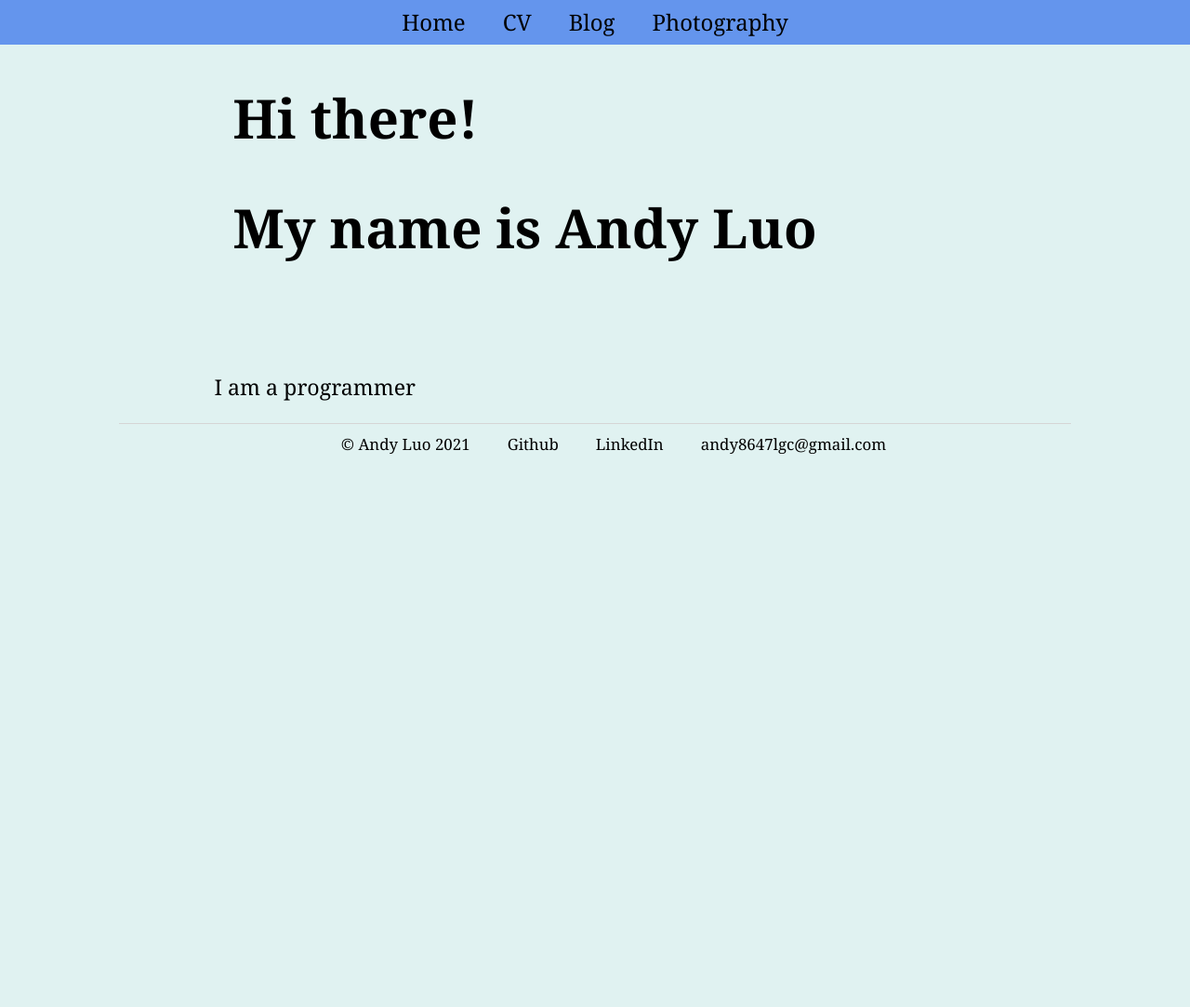
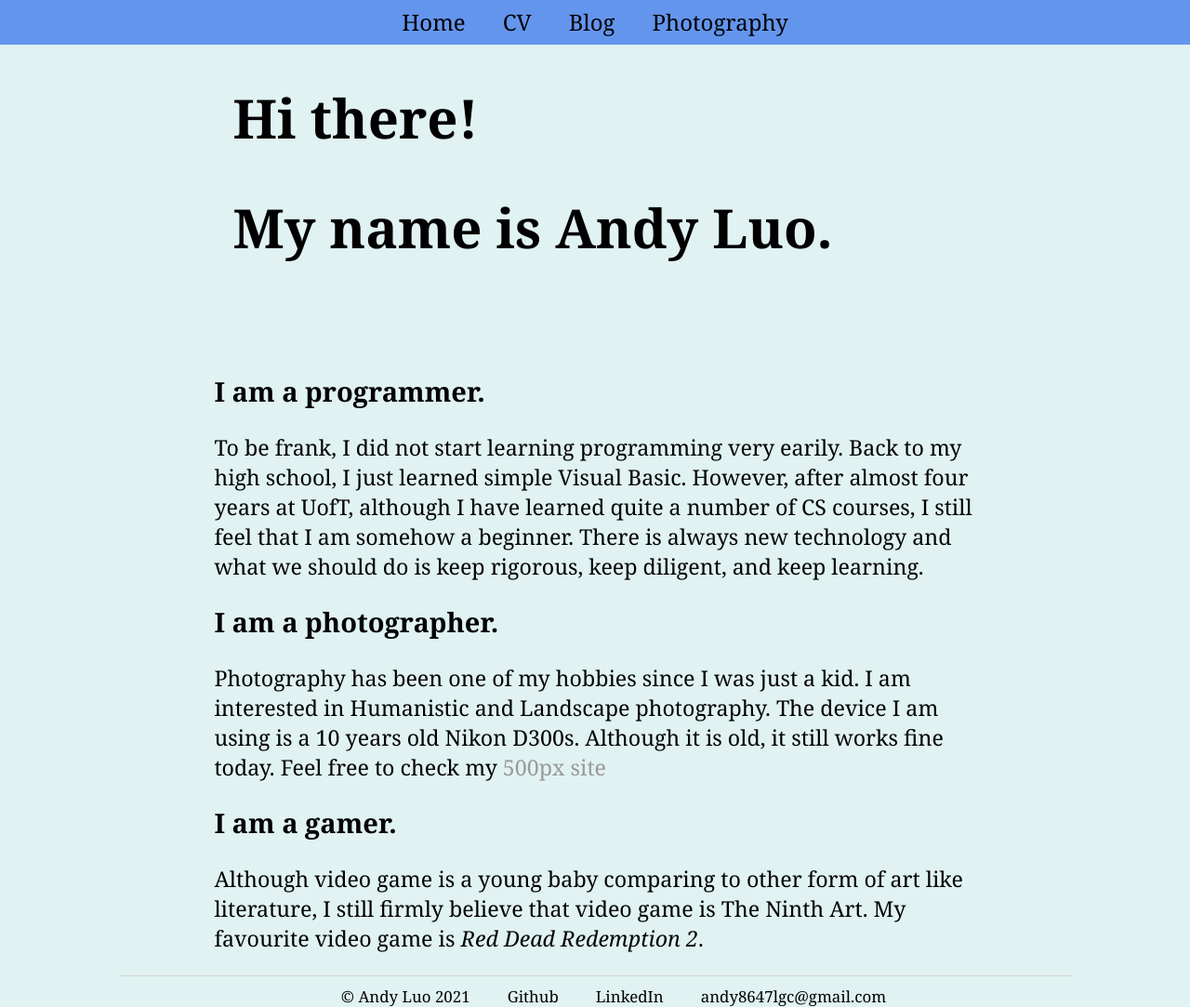
Before and after one commit to Andy8647/Andy8647.github.io, a Jekyll site: the page built from index.html, in a window 1280 px wide and 1083 px high. Shown: the whole window at 93% size. Built offline with Jekyll 4.4.1, drawn with Linux system fonts in a browser that asks for light colours.

Commit message:
Update index.html

```diff
--- a/index.html
+++ b/index.html
@@ -5,11 +5,33 @@ title: Andy's Blog
 <div class="blurb">
 	<div class="texts">
 		<h1>Hi there!</h1>
-		<h1>My name is Andy Luo</h1>
+		<h1>My name is Andy Luo. </h1>
 		<br>
 		<br>
+		<h2> I am a programmer. </h2>
 		<p>
-			I am a programmer
+			To be frank, I did not start learning programming very earily.
+			Back to my high school, I just learned simple Visual Basic.
+			However, after almost four years at UofT, although I have learned
+			quite a number of CS courses, I still feel that I am somehow a
+			beginner. There is always new technology and what we should do is
+			keep rigorous, keep diligent, and keep learning.
+		</p>
+		<h2>I am a photographer.</h2>
+		<p>
+			Photography has been one of my hobbies since I was just
+			a kid. I am interested in Humanistic and Landscape
+			photography. The device I am using is a 10 years old
+			Nikon D300s. Although it is old, it still works fine today.
+			Feel free to check my
+			<a href="https://500px.com/p/andy8647lgc?view=photos">500px site</a>
+		</p>
+		<h2>I am a gamer.</h2>
+		<p>
+			Although video game is a young baby comparing to other
+			form of art like literature, I still firmly believe
+			that video game is The Ninth Art. My favourite video game
+			is <i>Red Dead Redemption 2</i>.
 		</p>
 	</div>
 </div><!-- /.blurb -->
```
